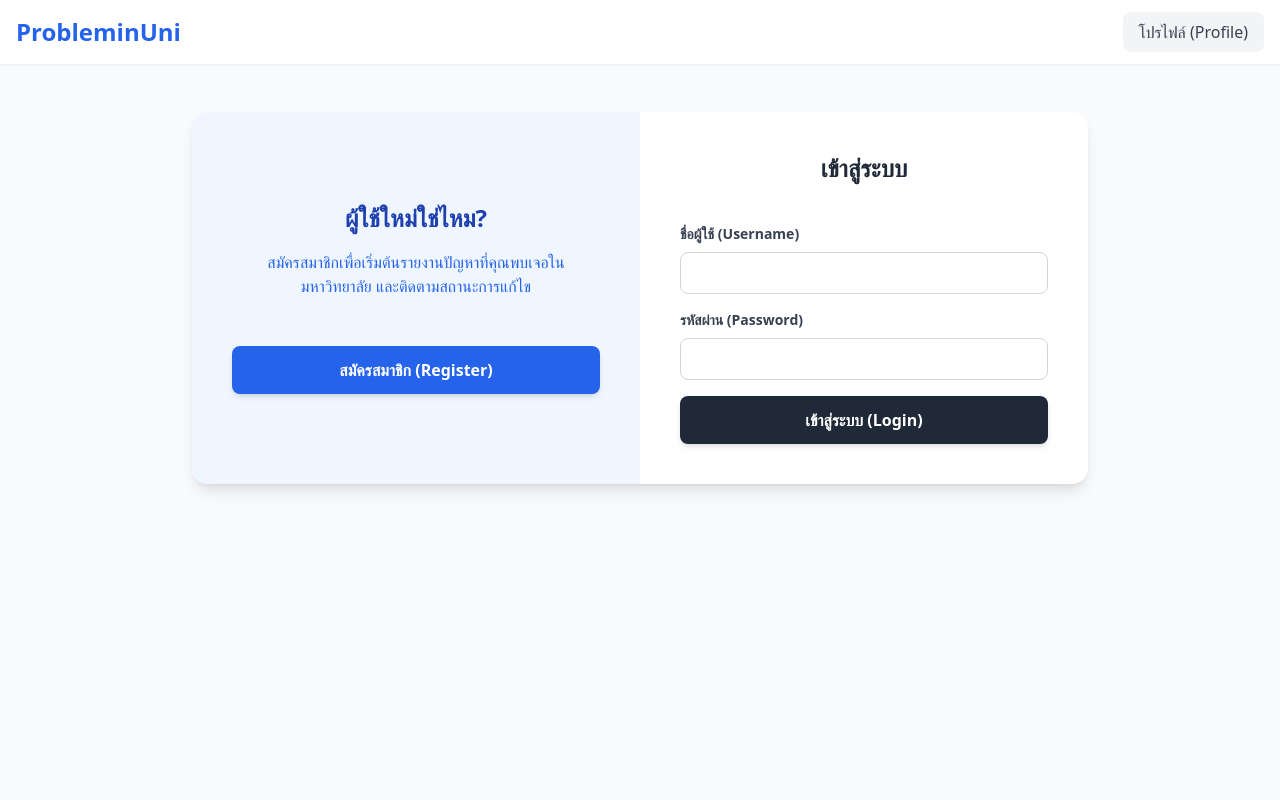
After one commit to VelogaWhite/ProblemInUni-Software, a Django app: page /profile/ in a window 1280 px wide. The commit adds this page. Run offline with Django 5.2, Linux system fonts and the light colour scheme; some libraries are stand-ins or nearby versions.

Commit message:
Add Profile/Register/Login

```diff
--- a/issues/templates/issues/homepage.html
+++ b/issues/templates/issues/homepage.html
@@ -14,7 +14,7 @@
                 ProbleminUni
             </a>
 
-            <a href="#" class="bg-gray-100 hover:bg-gray-200 text-gray-700 font-medium py-2 px-4 rounded-lg transition">
+            <a href="{% url 'profile' %}" class="bg-gray-100 hover:bg-gray-200 text-gray-700 font-medium py-2 px-4 rounded-lg transition">
                 โปรไฟล์ (Profile)
             </a>
         </div>
--- /dev/null
+++ b/issues/templates/issues/profile.html
@@ -0,0 +1,92 @@
+<!DOCTYPE html>
+<html lang="en">
+<head>
+    <meta charset="UTF-8">
+    <meta name="viewport" content="width=device-width, initial-scale=1.0">
+    <title>Profile - Problem in Uni</title>
+    <script src="https://cdn.tailwindcss.com"></script>
+</head>
+<body class="bg-gray-50 min-h-screen font-sans text-gray-800">
+
+    <header class="bg-white shadow-sm sticky top-0 z-10">
+        <div class="container mx-auto px-4 py-3 flex justify-between items-center">
+            <a href="{% url 'homepage' %}" class="text-2xl font-bold text-blue-600 hover:text-blue-800 transition">
+                ProbleminUni
+            </a>
+            <a href="{% url 'profile' %}" class="bg-gray-100 hover:bg-gray-200 text-gray-700 font-medium py-2 px-4 rounded-lg transition">
+                โปรไฟล์ (Profile)
+            </a>
+        </div>
+    </header>
+
+    <main class="container mx-auto px-4 py-12 max-w-5xl">
+
+        {% if user.is_authenticated %}
+            <div class="mb-8 flex justify-between items-center">
+                <h1 class="text-3xl font-bold text-gray-800">สวัสดี, {{ user.username }}</h1>
+                <form action="{% url 'logout' %}" method="POST">
+                    {% csrf_token %}
+                    <button type="submit" class="text-red-500 hover:text-red-700 font-medium">ออกจากระบบ (Logout)</button>
+                </form>
+            </div>
+
+            <h2 class="text-xl font-semibold text-gray-700 mb-6 border-b pb-2">ปัญหาที่คุณได้รายงานไว้</h2>
+
+            <section class="grid grid-cols-1 md:grid-cols-2 gap-6">
+                {% for issue in user_issues %}
+                    <div class="bg-white rounded-xl shadow-sm p-6 border border-gray-200">
+                        <div class="flex justify-between items-start mb-4">
+                            <span class="inline-block px-3 py-1 text-xs font-semibold rounded-full
+                                {% if issue.status == 'pending' %} bg-yellow-100 text-yellow-700
+                                {% elif issue.status == 'confirmed' %} bg-blue-100 text-blue-700
+                                {% else %} bg-green-100 text-green-700 {% endif %}">
+                                {{ issue.get_status_display }}
+                            </span>
+                            <span class="text-xs text-gray-400">{{ issue.created_at|date:"d M Y" }}</span>
+                        </div>
+                        <h3 class="text-lg font-bold text-gray-800 mb-2">{{ issue.description }}</h3>
+                        <p class="text-gray-500 text-sm">{{ issue.location }}</p>
+                    </div>
+                {% empty %}
+                    <div class="col-span-full text-center py-8 bg-white rounded-xl shadow-sm border border-gray-100">
+                        <p class="text-gray-500">คุณยังไม่เคยรายงานปัญหาใดๆ</p>
+                    </div>
+                {% endfor %}
+            </section>
+
+        {% else %}
+            <div class="max-w-4xl mx-auto bg-white rounded-2xl shadow-lg overflow-hidden flex flex-col md:flex-row">
+
+                <div class="w-full md:w-1/2 p-10 bg-blue-50 flex flex-col justify-center items-center text-center">
+                    <h2 class="text-2xl font-bold text-blue-800 mb-4">ผู้ใช้ใหม่ใช่ไหม?</h2>
+                    <p class="text-blue-600 mb-8">สมัครสมาชิกเพื่อเริ่มต้นรายงานปัญหาที่คุณพบเจอในมหาวิทยาลัย และติดตามสถานะการแก้ไข</p>
+                    <a href="{% url 'register' %}" class="w-full bg-blue-600 hover:bg-blue-700 text-white font-bold py-3 px-4 rounded-lg transition shadow-md block text-center mt-4">
+                        สมัครสมาชิก (Register)
+                    </a>
+                </div>
+
+                <div class="w-full md:w-1/2 p-10 flex flex-col justify-center">
+                    <h2 class="text-2xl font-bold text-gray-800 mb-6 text-center">เข้าสู่ระบบ</h2>
+                    <form action="{% url 'login' %}" method="POST" class="space-y-4">
+                        {% csrf_token %}
+                        <div>
+                            <label class="block text-gray-700 text-sm font-semibold mb-2">ชื่อผู้ใช้ (Username)</label>
+                            <input type="text" name="username" class="w-full px-4 py-2 border border-gray-300 rounded-lg focus:ring-2 focus:ring-blue-500 focus:outline-none">
+                        </div>
+                        <div>
+                            <label class="block text-gray-700 text-sm font-semibold mb-2">รหัสผ่าน (Password)</label>
+                            <input type="password" name="password" class="w-full px-4 py-2 border border-gray-300 rounded-lg focus:ring-2 focus:ring-blue-500 focus:outline-none">
+                        </div>
+                        <button type="submit" class="w-full bg-gray-800 hover:bg-gray-900 text-white font-bold py-3 px-4 rounded-lg transition shadow-md mt-4">
+                            เข้าสู่ระบบ (Login)
+                        </button>
+                    </form>
+                </div>
+
+            </div>
+        {% endif %}
+
+    </main>
+
+</body>
+</html>
--- a/issues/urls.py
+++ b/issues/urls.py
@@ -3,4 +3,9 @@ from . import views
 
 urlpatterns = [
     path('', views.homepage, name='homepage'),
+    path('profile/', views.profile, name='profile'),
+
+    path('login/', views.login_view, name='login'),
+    path('logout/', views.logout_view, name='logout'),
+    path('register/', views.register_view, name='register'),
 ]
--- a/issues/views.py
+++ b/issues/views.py
@@ -5,3 +5,50 @@ def homepage(request):
     # ดึงข้อมูลปัญหาทั้งหมดมาแสดงที่หน้าแรก (ให้คนอื่นเห็นปัญหาที่ถูกรายงานไว้)
     issues = Issue.objects.all().order_by('-created_at')
     return render(request, 'issues/homepage.html', {'issues': issues})
+
+def profile(request):
+    # ตรวจสอบว่าผู้ใช้ล็อกอินหรือยัง
+    if request.user.is_authenticated:
+        # ถ้าล็อกอินแล้ว ดึงเฉพาะปัญหาที่ผู้ใช้คนนี้ (request.user) เป็นคนรายงาน
+        user_issues = Issue.objects.filter(reporter=request.user).order_by('-created_at')
+    else:
+        # ถ้ายังไม่ล็อกอิน ส่งลิสต์ว่างๆ ไป (เดี๋ยวเราไปจัดการแสดงผลต่อใน HTML)
+        user_issues = []
+
+    return render(request, 'issues/profile.html', {'user_issues': user_issues})
+
+# ระบบเข้าสู่ระบบ
+def login_view(request):
+    if request.method == 'POST':
+        # รับค่าจากฟอร์มในหน้า Profile
+        user_name = request.POST.get('username')
+        pass_word = request.POST.get('password')
+
+        # ตรวจสอบความถูกต้อง
+        user = authenticate(request, username=user_name, password=pass_word)
+        if user is not None:
+            login(request, user)
+            return redirect('profile') # ล็อกอินสำเร็จให้กลับไปหน้า Profile
+        else:
+            messages.error(request, 'ชื่อผู้ใช้หรือรหัสผ่านไม่ถูกต้อง!')
+            return redirect('profile')
+
+    return redirect('profile')
+
+# ระบบออกจากระบบ
+def logout_view(request):
+    logout(request)
+    return redirect('homepage') # ออกจากระบบแล้วเด้งกลับหน้าแรก
+
+# ระบบสมัครสมาชิก
+def register_view(request):
+    if request.method == 'POST':
+        form = UserCreationForm(request.POST)
+        if form.is_valid():
+            user = form.save()
+            login(request, user) # สมัครเสร็จให้ล็อกอินอัตโนมัติเลย
+            return redirect('profile')
+    else:
+        form = UserCreationForm()
+
+    return render(request, 'issues/register.html', {'form': form})
```
Also changed, not shown: issues/templates/issues/register.html (added, +49 -0 lines).
